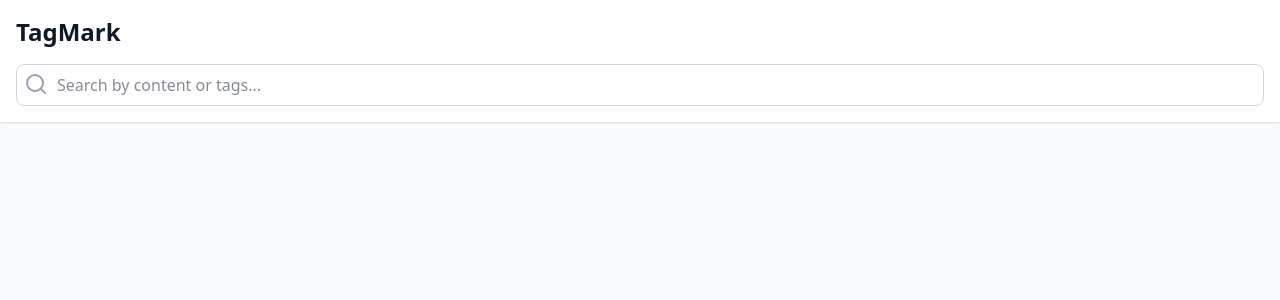
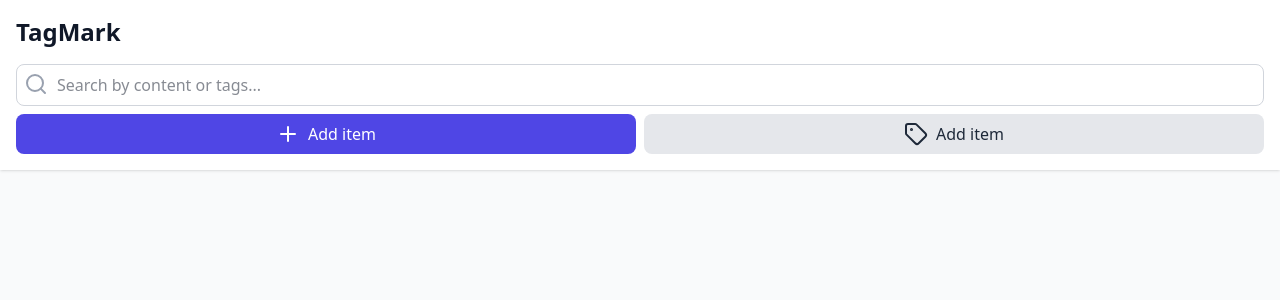
Before and after one commit to thismarcoantonio/tagmark, a Vue app: page / in a window 1280 px wide. Shown: the top 300 px of the page. Built offline with nearby package versions, Linux system fonts and the light colour scheme.

Commit message:
Add MainButton component

```diff
--- /dev/null
+++ b/src/components/MainButton.vue
@@ -0,0 +1,24 @@
+<template>
+  <button
+    class="flex w-full cursor-pointer px-4 py-2 rounded-lg font-medium transition-all duration-200 focus:outline-none focus:ring-2 focus:ring-offset-2"
+    :class="{
+      'bg-primary-600 text-white hover:bg-primary-700 focus:ring-primary-500':
+        !variant || variant === 'primary',
+      'bg-gray-200 text-gray-800 hover:bg-gray-300 focus:ring-gray-500': variant === 'secondary',
+    }"
+  >
+    <div v-if="$slots.prepend" class="mr-2">
+      <slot name="prepend" />
+    </div>
+    <slot />
+    <div v-if="$slots.append" class="ml-2">
+      <slot name="append" />
+    </div>
+  </button>
+</template>
+
+<script lang="ts" setup>
+defineProps<{
+  variant?: 'primary' | 'secondary';
+}>();
+</script>
--- a/src/components/TopBar.vue
+++ b/src/components/TopBar.vue
@@ -8,14 +8,29 @@
         </template>
       </text-field>
     </menu-dropdown>
+    <div class="mt-2 flex gap-2">
+      <main-button class="justify-center">
+        <template #prepend>
+          <plus-icon />
+        </template>
+        Add item
+      </main-button>
+      <main-button class="justify-center" variant="secondary">
+        <template #prepend>
+          <tag-icon />
+        </template>
+        Add item
+      </main-button>
+    </div>
   </header>
 </template>
 
 <script lang="ts" setup>
 import { ref } from 'vue';
-import { SearchIcon } from 'lucide-vue-next';
+import { SearchIcon, PlusIcon, TagIcon } from 'lucide-vue-next';
 import TextField from '@/components/TextField.vue';
 import MenuDropdown from '@/components/MenuDropdown.vue';
+import MainButton from '@/components/MainButton.vue';
 
 const search = ref('');
 </script>
```
